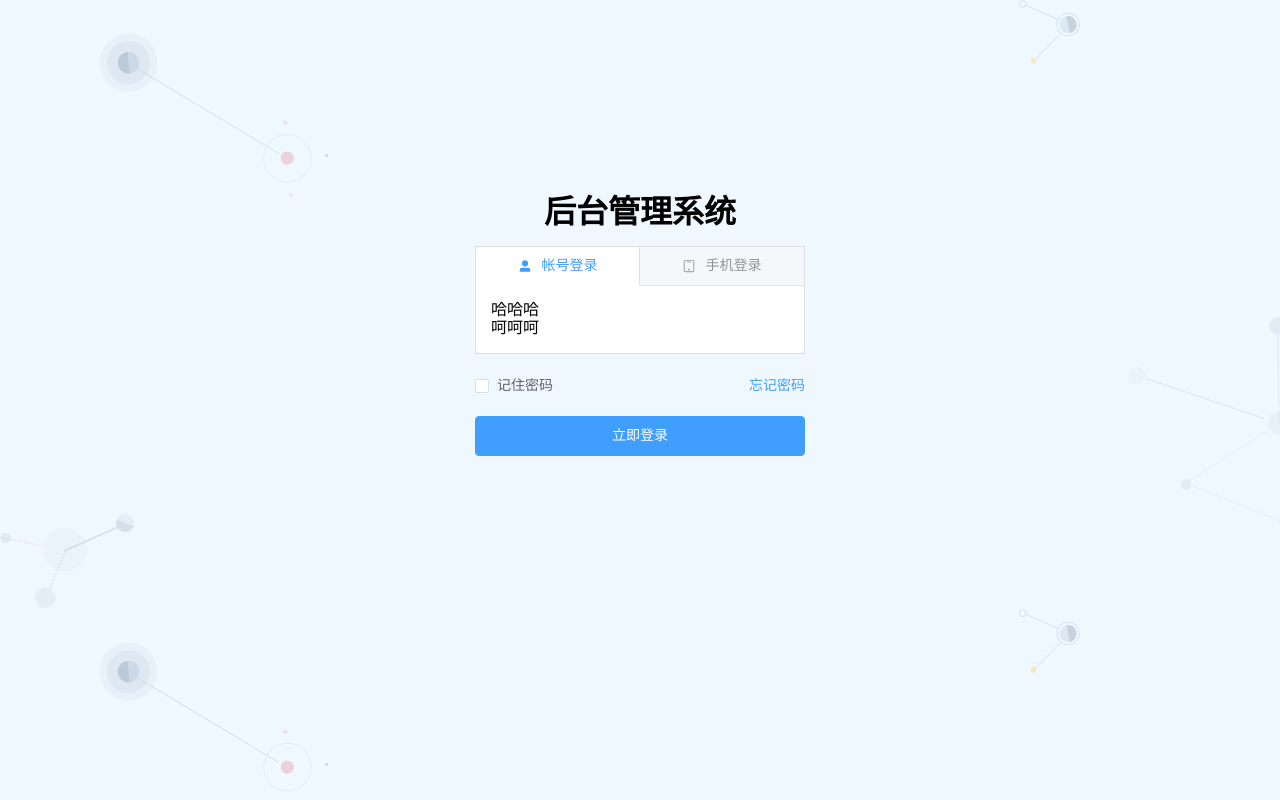
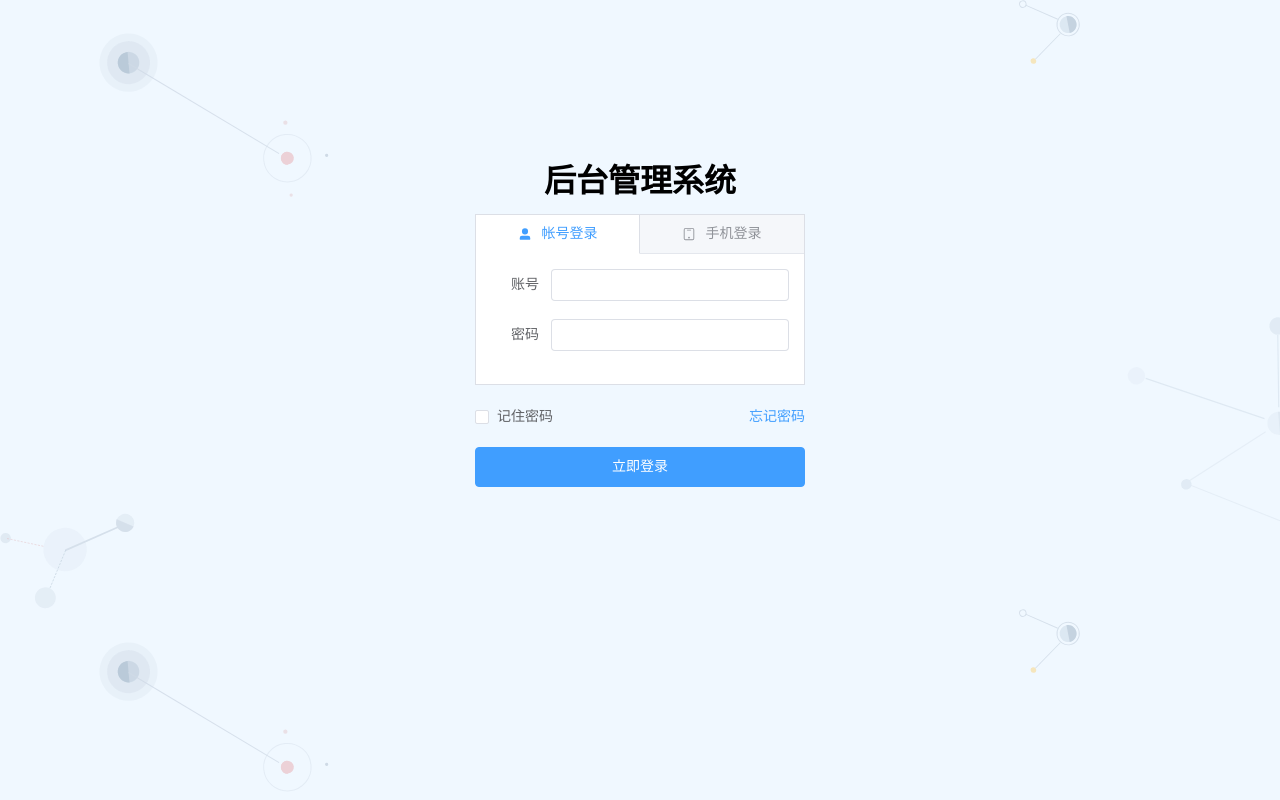
Before and after one commit to Thiefmooner/adminsys, a Vue app: page /#/login in a window 1280 px wide. Built offline with nearby package versions, Linux system fonts and the light colour scheme.

Commit message:
feat:抽取account-panel账户登录

```diff
--- a/components.d.ts
+++ b/components.d.ts
@@ -10,7 +10,10 @@ declare module 'vue' {
     ElButton: typeof import('element-plus/es')['ElButton']
     ElCheckbox: typeof import('element-plus/es')['ElCheckbox']
     ElContainer: typeof import('element-plus/es')['ElContainer']
+    ElForm: typeof import('element-plus/es')['ElForm']
+    ElFormItem: typeof import('element-plus/es')['ElFormItem']
     ElIcon: typeof import('element-plus/es')['ElIcon']
+    ElInput: typeof import('element-plus/es')['ElInput']
     ElLink: typeof import('element-plus/es')['ElLink']
     ElTabPane: typeof import('element-plus/es')['ElTabPane']
     ElTabs: typeof import('element-plus/es')['ElTabs']
--- /dev/null
+++ b/src/views/login/c-cpns/account-panel.vue
@@ -0,0 +1,16 @@
+<script setup lang="ts"></script>
+
+<template>
+  <div class="panel">
+    <el-form label-width="60px">
+      <el-form-item label="账号">
+        <el-input />
+      </el-form-item>
+      <el-form-item label="密码">
+        <el-input />
+      </el-form-item>
+    </el-form>
+  </div>
+</template>
+
+<style scoped lang="less"></style>
--- a/src/views/login/c-cpns/login-panel.vue
+++ b/src/views/login/c-cpns/login-panel.vue
@@ -12,8 +12,7 @@
               <span class="text">帐号登录</span>
             </div>
           </template>
-          <div>哈哈哈</div>
-          <div>呵呵呵</div>
+          <AccountPanel />
         </el-tab-pane>
         <el-tab-pane label="手机登录" name="phone">
           <template #label>
@@ -43,6 +42,8 @@
 
 <script setup lang="ts">
 import { ref } from 'vue'
+import AccountPanel from '@/views/login/c-cpns/account-panel.vue'
+
 import { Cellphone, UserFilled } from '@element-plus/icons-vue'
 const activeName = ref('account')
 const isRemember = ref(false)
--- /dev/null
+++ b/src/views/login/c-cpns/phone-panel.vue
@@ -0,0 +1,5 @@
+<script setup lang="ts"></script>
+
+<template></template>
+
+<style scoped lang="less"></style>
```
